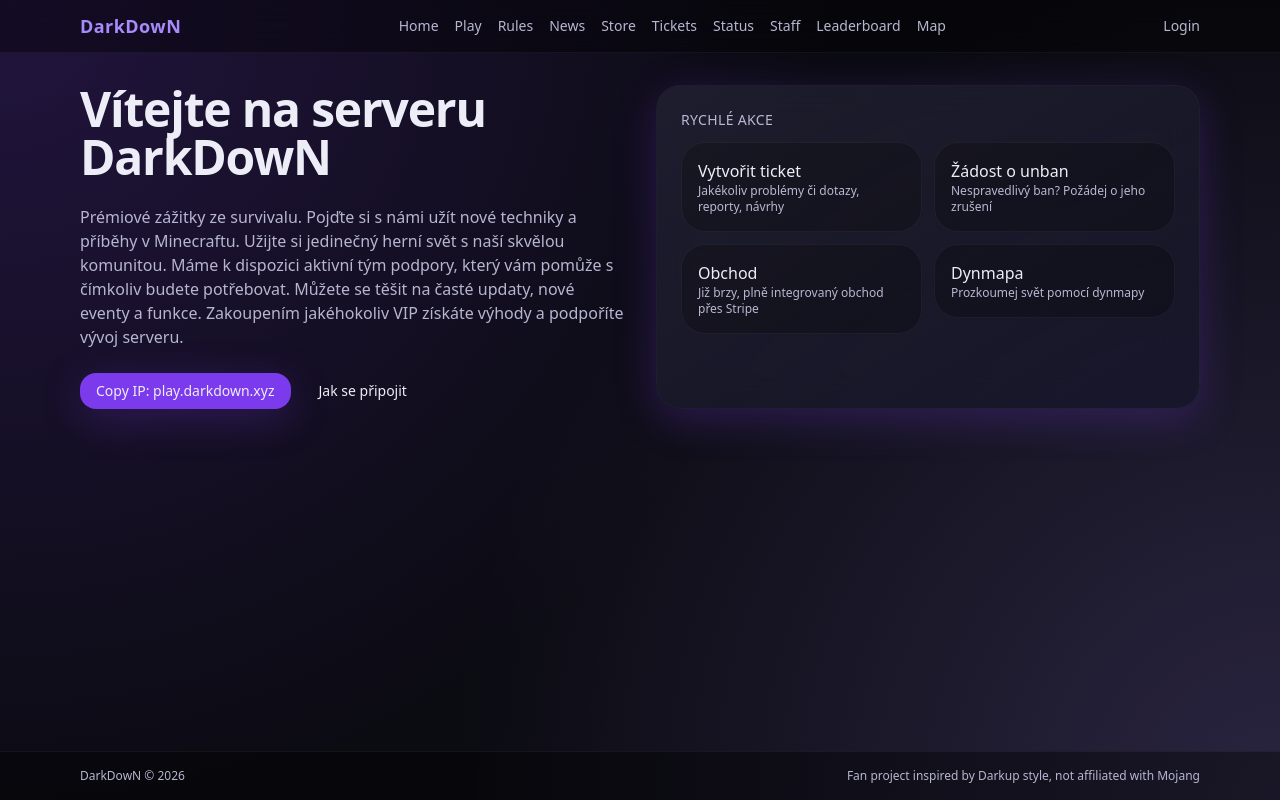
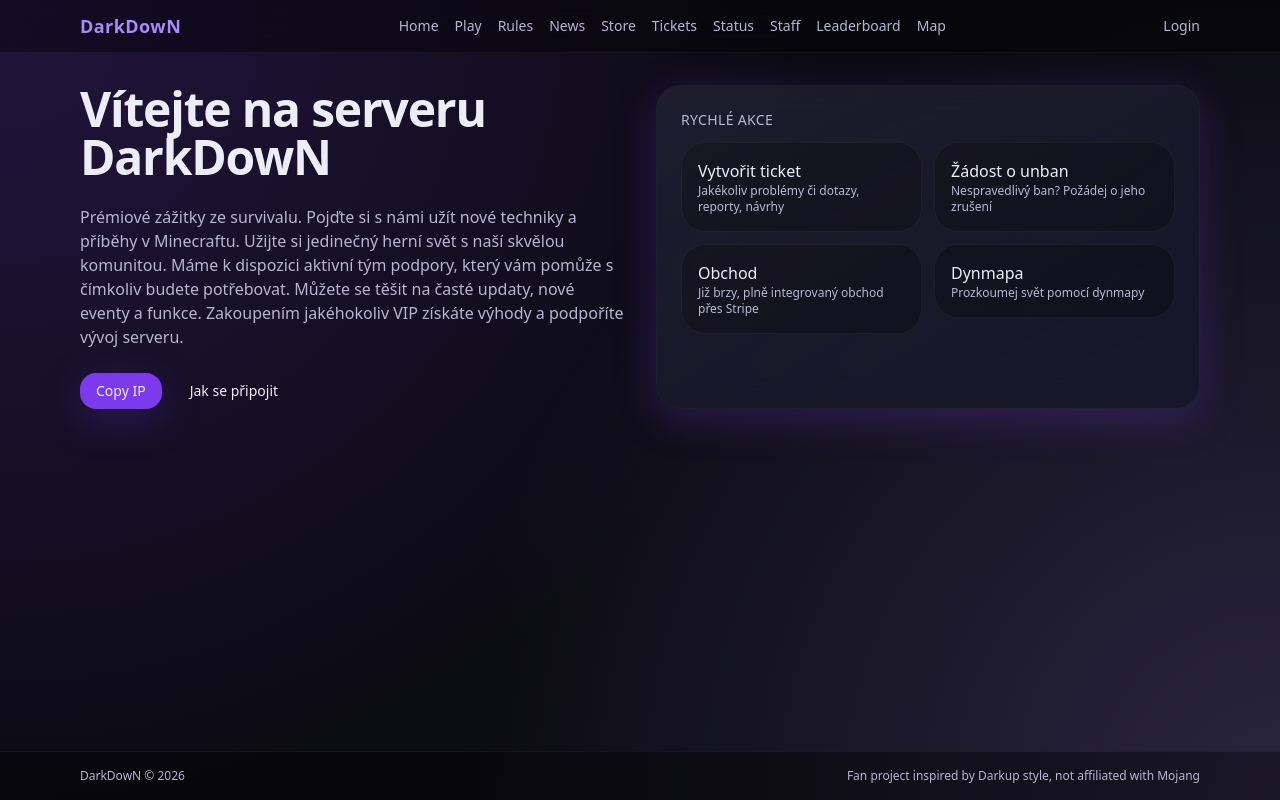
Before and after one commit to domciss713/darkdown, a Next.js app: page / in a window 1280 px wide. Built offline with nearby package versions, Linux system fonts and the light colour scheme.

Commit message:
translate ui to czech test

```diff
--- a/components/copy-ip.tsx
+++ b/components/copy-ip.tsx
@@ -20,7 +20,7 @@ export function CopyIp() {
 
   return (
     <Button onClick={handleClick}>
-      {copied ? "Copied" : `Copy IP: ${IP}`}
+      {copied ? "Copied" : `Copy IP`}
     </Button>
   );
 }
```
